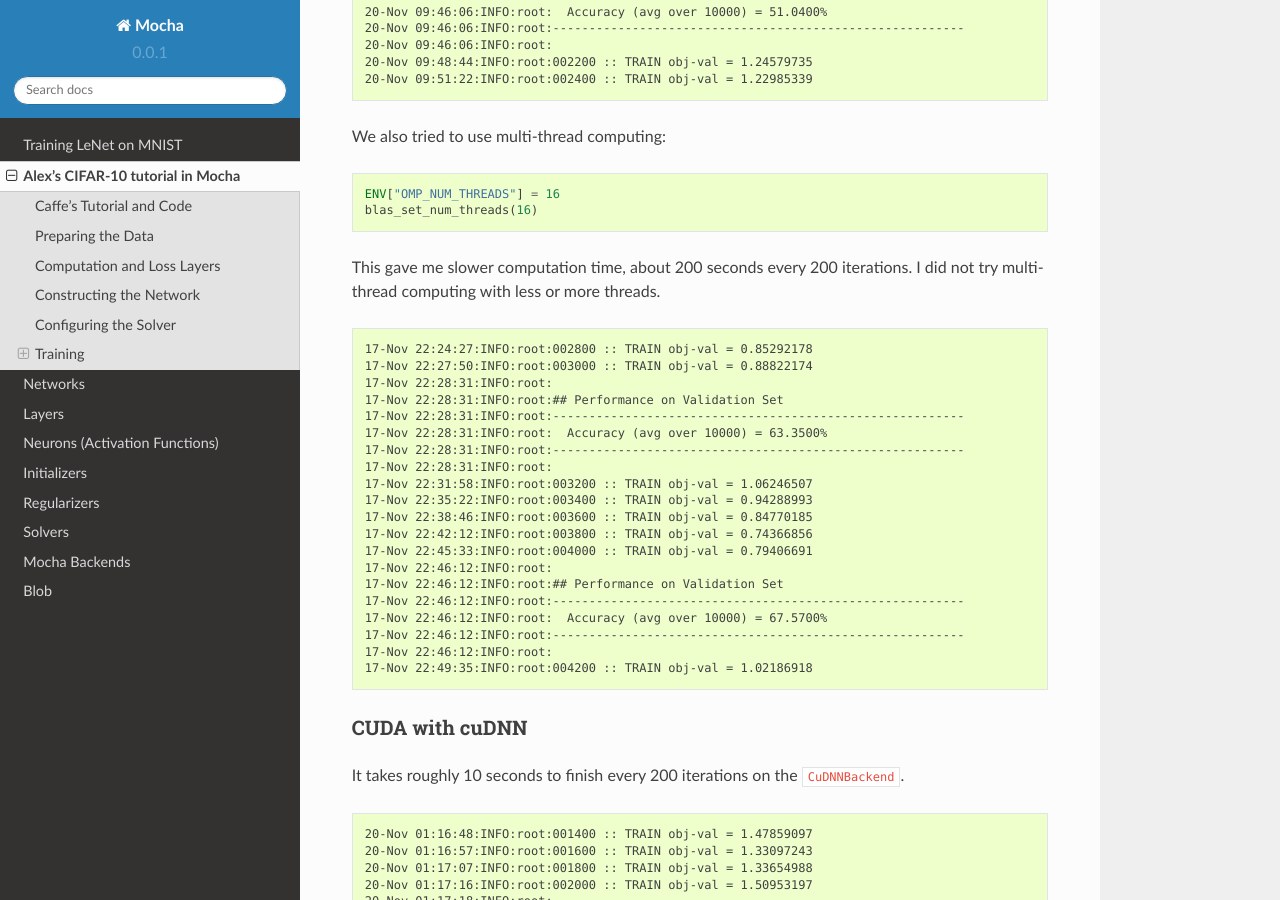
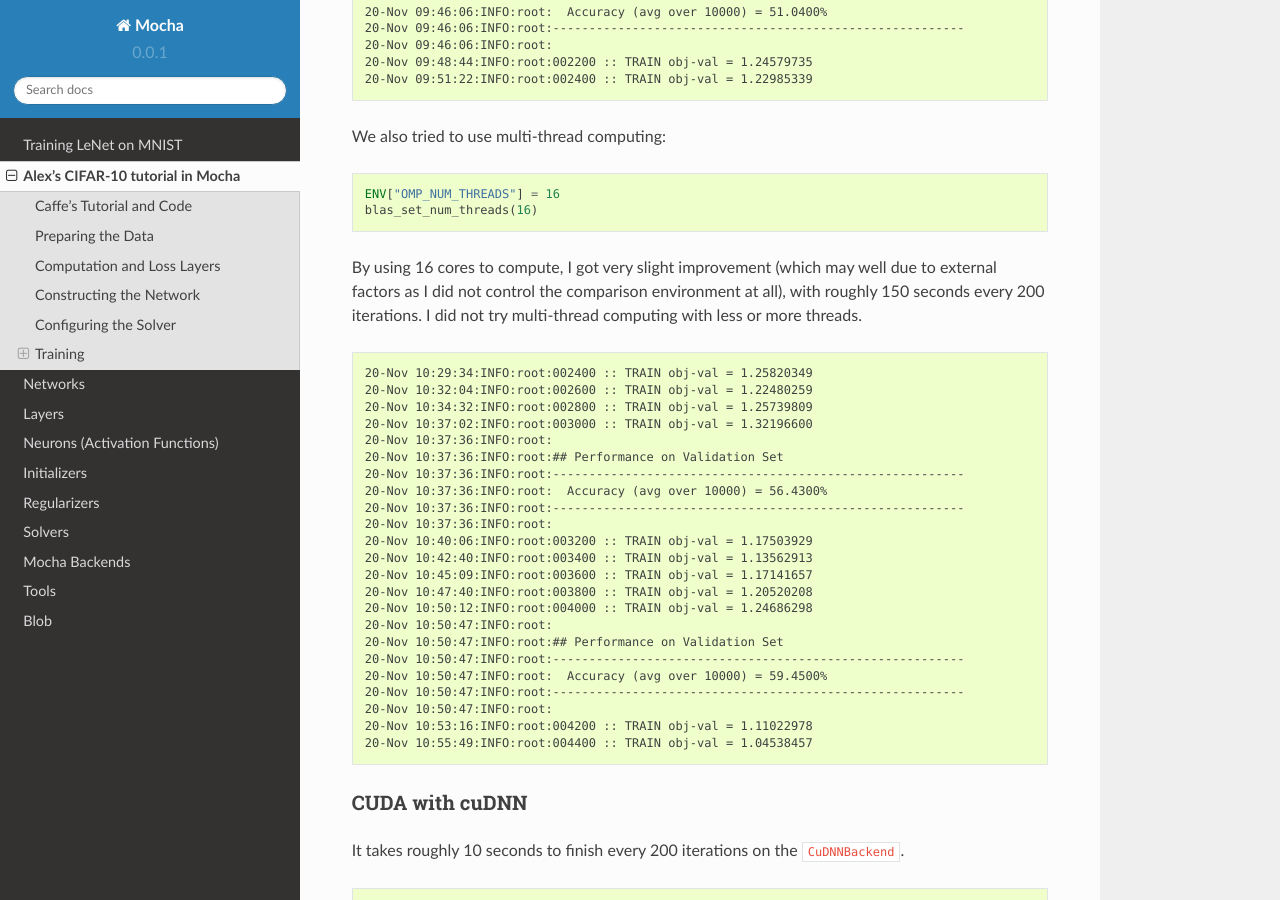
Before and after one commit to pluskid/Mocha.jl, a Sphinx documentation site: the page built from docs/tutorial/cifar10.rst, in a window 1280 px wide and 900 px high, scrolled down 6083 px. Built offline with Sphinx 7.4.7 and the Read the Docs theme 2.0.0, drawn with Linux system fonts in a browser that asks for light colours.

```diff
--- a/docs/index.rst
+++ b/docs/index.rst
@@ -29,6 +29,7 @@ User's Guide
    user-guide/regularizer
    user-guide/solver
    user-guide/backend
+   user-guide/tools/index
 
 #################
 Developer's Guide
--- a/docs/tutorial/cifar10.rst
+++ b/docs/tutorial/cifar10.rst
@@ -351,31 +351,36 @@ We also tried to use multi-thread computing:
    ENV["OMP_NUM_THREADS"] = 16
    blas_set_num_threads(16)
 
-This gave me slower computation time, about 200 seconds every 200 iterations.
-I did not try multi-thread computing with less or more threads.
+By using 16 cores to compute, I got very slight improvement (which may well due
+to external factors as I did not control the comparison environment at all),
+with roughly 150 seconds every 200 iterations. I did not try multi-thread
+computing with less or more threads.
 
 .. code-block:: text
 
-   17-Nov 22:24:27:INFO:root:002800 :: TRAIN obj-val = 0.85292178
-   17-Nov 22:27:50:INFO:root:003000 :: TRAIN obj-val = 0.88822174
-   17-Nov 22:28:31:INFO:root:
-   17-Nov 22:28:31:INFO:root:## Performance on Validation Set
-   17-Nov 22:28:31:INFO:root:---------------------------------------------------------
-   17-Nov 22:28:31:INFO:root:  Accuracy (avg over 10000) = 63.3500%
-   17-Nov 22:28:31:INFO:root:---------------------------------------------------------
-   17-Nov 22:28:31:INFO:root:
-   17-Nov 22:31:58:INFO:root:003200 :: TRAIN obj-val = 1.06246507
-   17-Nov 22:35:22:INFO:root:003400 :: TRAIN obj-val = 0.94288993
-   17-Nov 22:38:46:INFO:root:003600 :: TRAIN obj-val = 0.84770185
-   17-Nov 22:42:12:INFO:root:003800 :: TRAIN obj-val = 0.74366856
-   17-Nov 22:45:33:INFO:root:004000 :: TRAIN obj-val = 0.79406691
-   17-Nov 22:46:12:INFO:root:
-   17-Nov 22:46:12:INFO:root:## Performance on Validation Set
-   17-Nov 22:46:12:INFO:root:---------------------------------------------------------
-   17-Nov 22:46:12:INFO:root:  Accuracy (avg over 10000) = 67.5700%
-   17-Nov 22:46:12:INFO:root:---------------------------------------------------------
-   17-Nov 22:46:12:INFO:root:
-   17-Nov 22:49:35:INFO:root:004200 :: TRAIN obj-val = 1.02186918
+   20-Nov 10:29:34:INFO:root:002400 :: TRAIN obj-val = 1.25820349
+   20-Nov 10:32:04:INFO:root:002600 :: TRAIN obj-val = 1.22480259
+   20-Nov 10:34:32:INFO:root:002800 :: TRAIN obj-val = 1.25739809
+   20-Nov 10:37:02:INFO:root:003000 :: TRAIN obj-val = 1.32196600
+   20-Nov 10:37:36:INFO:root:
+   20-Nov 10:37:36:INFO:root:## Performance on Validation Set
+   20-Nov 10:37:36:INFO:root:---------------------------------------------------------
+   20-Nov 10:37:36:INFO:root:  Accuracy (avg over 10000) = 56.4300%
+   20-Nov 10:37:36:INFO:root:---------------------------------------------------------
+   20-Nov 10:37:36:INFO:root:
+   20-Nov 10:40:06:INFO:root:003200 :: TRAIN obj-val = 1.17503929
+   20-Nov 10:42:40:INFO:root:003400 :: TRAIN obj-val = 1.13562913
+   20-Nov 10:45:09:INFO:root:003600 :: TRAIN obj-val = 1.17141657
+   20-Nov 10:47:40:INFO:root:003800 :: TRAIN obj-val = 1.20520208
+   20-Nov 10:50:12:INFO:root:004000 :: TRAIN obj-val = 1.24686298
+   20-Nov 10:50:47:INFO:root:
+   20-Nov 10:50:47:INFO:root:## Performance on Validation Set
+   20-Nov 10:50:47:INFO:root:---------------------------------------------------------
+   20-Nov 10:50:47:INFO:root:  Accuracy (avg over 10000) = 59.4500%
+   20-Nov 10:50:47:INFO:root:---------------------------------------------------------
+   20-Nov 10:50:47:INFO:root:
+   20-Nov 10:53:16:INFO:root:004200 :: TRAIN obj-val = 1.11022978
+   20-Nov 10:55:49:INFO:root:004400 :: TRAIN obj-val = 1.04538457
 
 CUDA with cuDNN
 ~~~~~~~~~~~~~~~
```
Also changed, not shown: docs/user-guide/tools/import-caffe-model.rst (added, +98 -0 lines), docs/user-guide/tools/index.rst (added, +7 -0 lines), 1 other file.
